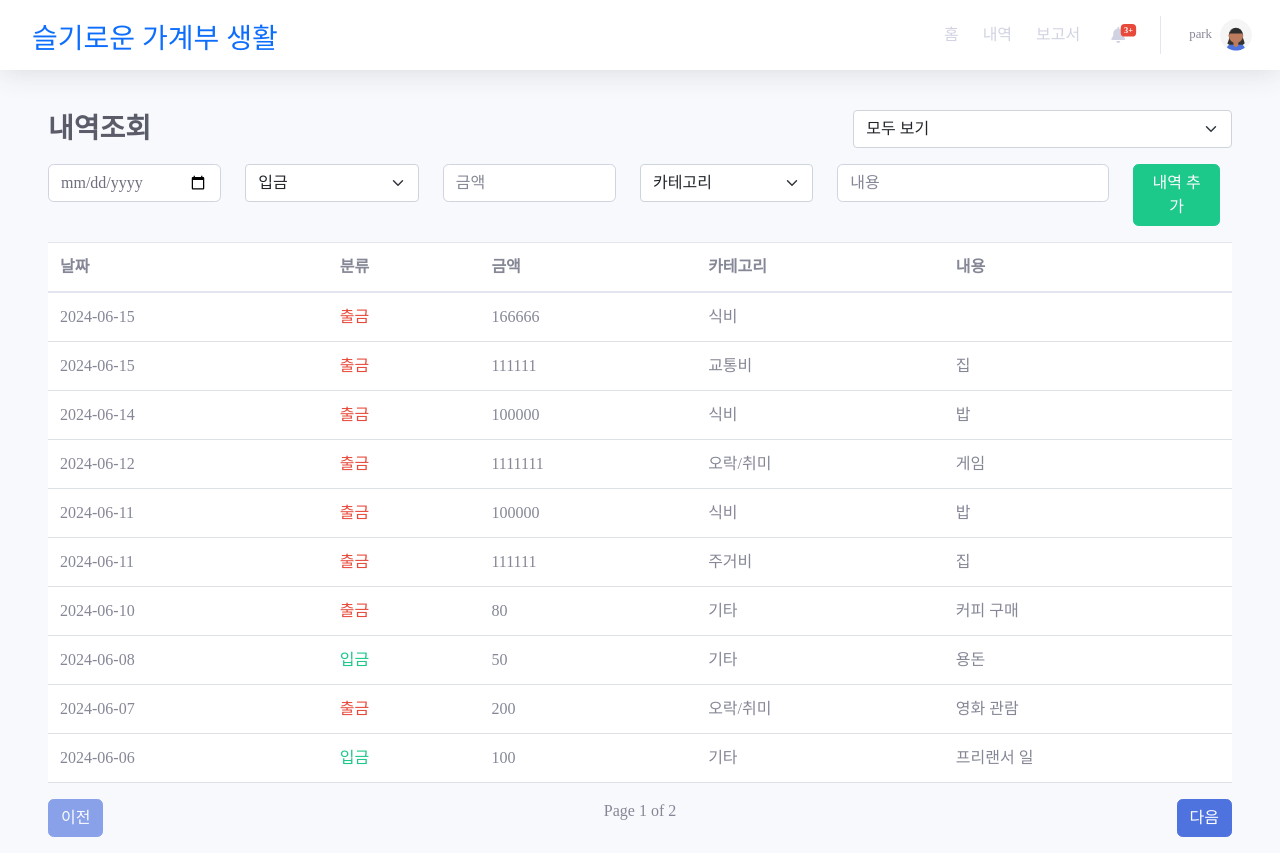
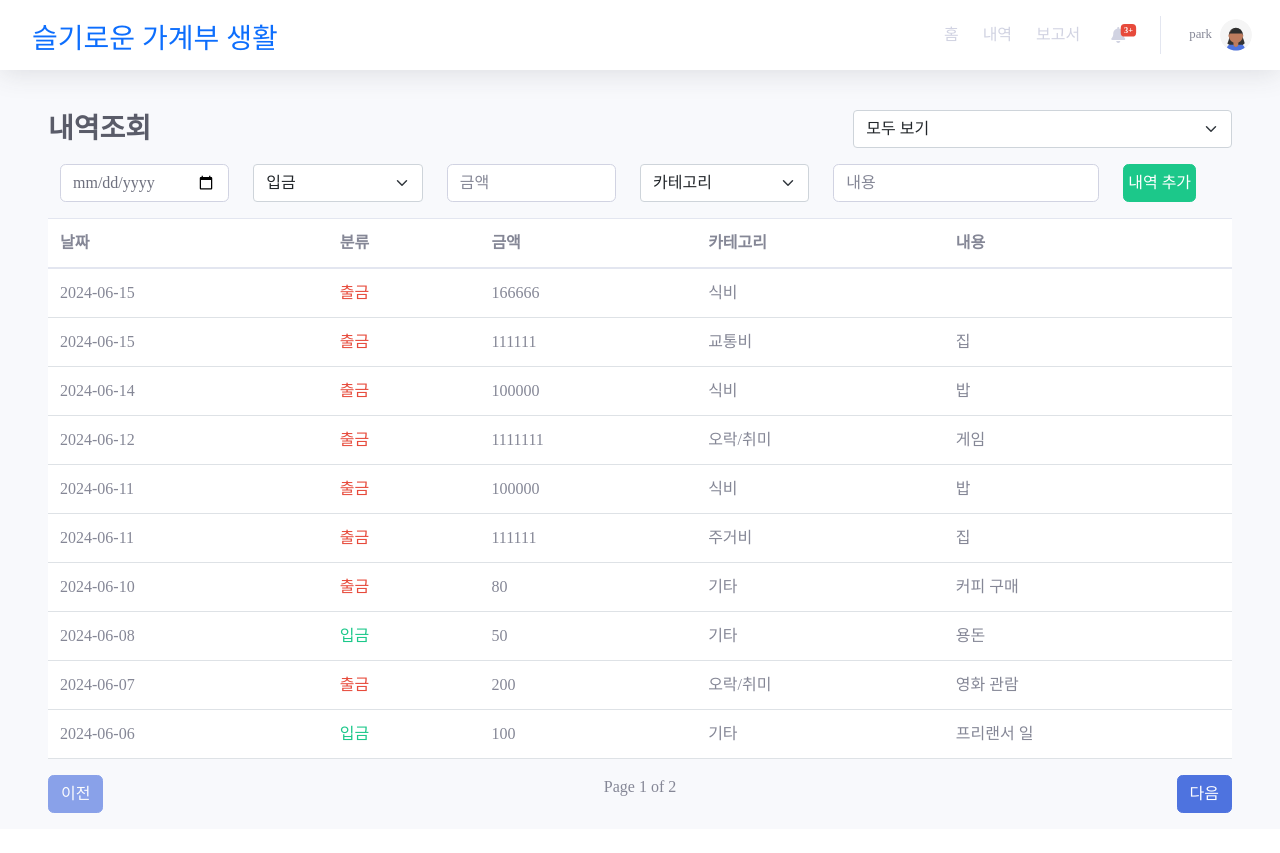
Before and after one commit to isj0228/sulgasaeng, a Vue app in the folder Skeleton_project/: page /record in a window 1280 px wide. After the commit the page ends 829 px from the top, so only its background shows below. Built offline with nearby package versions, Linux system fonts and the light colour scheme; data requests are answered from the project's data file; a web font is replaced by a local one.

Commit message:
버튼 수정

```diff
--- a/Skeleton_project/src/pages/Record.vue
+++ b/Skeleton_project/src/pages/Record.vue
@@ -13,7 +13,7 @@
           </select>
         </div>
       </div>
-      <div class="row mb-3">
+      <div class="row mb-3 mx-0 w-100">
         <form @submit.prevent="addNewTransaction" class="row">
           <div class="col-md-2">
             <input v-model="newTransaction.date" type="date" class="form-control" placeholder="Date" required />
@@ -45,8 +45,10 @@
           <div class="col-md-3">
             <input v-model="newTransaction.desc" class="form-control" placeholder="내용" required />
           </div>
-          <div class="col-md-1 pe-0">
-            <button type="submit" class="btn btn-success w-100">내역 추가</button>
+          <div class="col-md-1">
+            <button type="submit" class="btn btn-success w-100 add-button">
+              내역 추가
+            </button>
           </div>
         </form>
       </div>
@@ -286,4 +288,16 @@
   tr {
     cursor: pointer;
   }
+
+.add-button {
+    white-space: nowrap; /* 텍스트 줄바꿈 방지 */
+    overflow: hidden; /* 텍스트가 넘칠 경우 숨기기 */
+    text-overflow: ellipsis; /* 텍스트가 넘칠 경우 생략 부호(...) */
+    display: flex; /* 플렉스 박스 사용 */
+    justify-content: center; /* 수평 중앙 정렬 */
+    align-items: center; /* 수직 중앙 정렬 */
+    padding: 0.375rem 0.75rem; /* 적절한 패딩 값 */
+    height: 100%; /* 부모 요소의 높이를 가득 채우도록 설정 */
+}
+
   </style>
```
